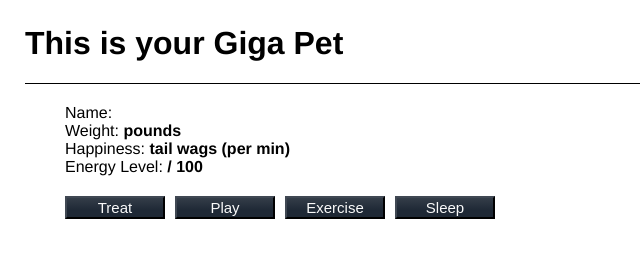
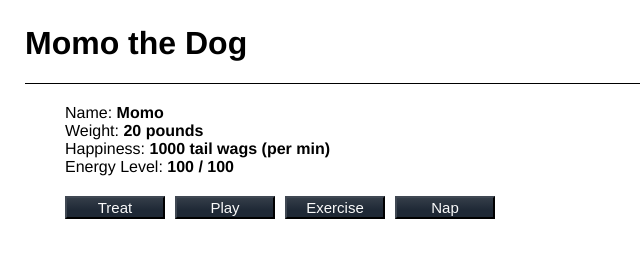
Before and after one commit to WITO-GHUB/COMP-484-Project-2, a plain HTML site: page index.html in a window 1280 px wide. Shown: the whole page, without its empty margins (0-640 px from the left). Drawn offline with nearby package versions, Linux system fonts and the light colour scheme.

Commit message:
Update index.html

```diff
--- a/index.html
+++ b/index.html
@@ -17,7 +17,7 @@
   <body>
     <header>
       <h1>
-        This is your Giga Pet
+        Momo the Dog
       </h1>
     </header>
 
@@ -27,10 +27,10 @@
         <img class="pet-image" src="">
       </section>
       <section class="dashboard">
-        <div>Name: <strong><span class="name"></span></strong></div>
-        <div>Weight: <strong><span class="weight"></span> pounds</strong></div>
-        <div>Happiness: <strong><span class="happiness"></span> tail wags (per min)</strong></div>
-        <div>Energy Level: <strong><span class ="energy level"></span> / 100</strong></div>
+        <div>Name: <strong><span class="name">Momo</span></strong></div>
+        <div>Weight: <strong><span class="weight"></span>20 pounds</strong></div>
+        <div>Happiness: <strong><span class="happiness"></span>1000 tail wags (per min)</strong></div>
+        <div>Energy Level: <strong><span class ="energy level"></span>100 / 100</strong></div>
         <div class="button-container">
           <button class="treat-button">
             Treat
@@ -41,8 +41,8 @@
           <button class="exercise-button">
             Exercise
           </button>
-          <button class = "sleep-button">
-            Sleep
+          <button class = "nap-button">
+            Nap
           </button>
         </div>
         <p class ="pet-message"></p>
```
